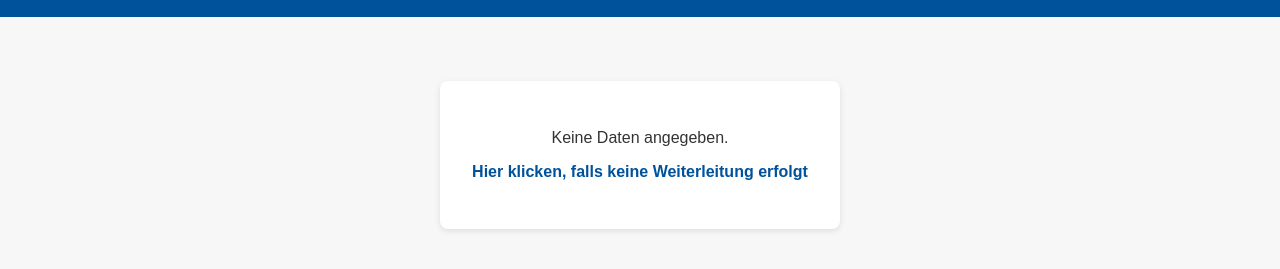
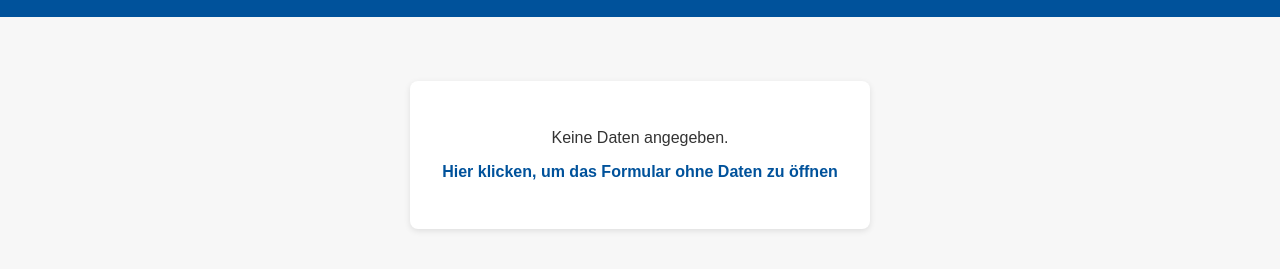
Before and after one commit to NilsLeumann/veb-qr-redirect, a plain HTML site: page index.html in a window 1280 px wide. Shown: the part 95-364 px from the top of the page. Drawn offline with Linux system fonts and the light colour scheme.

Commit message:
Update index.html

```diff
--- a/index.html
+++ b/index.html
@@ -66,16 +66,20 @@
       ];
 
       const raw = decodeURIComponent(window.location.search.substring(1));
-      document.title = "VEB QR Redirect – " + raw;
+      document.title = "VEB QR Redirect – " + (raw || "Keine Daten");
+
+      let url = "https://docs.google.com/forms/d/e/1FAIpQLSefRRXl7x0gLirnxQw2cJBSb9CXtUKPzEex-9y8X1wDSLXKxA/viewform?usp=pp_url";
 
       if (!raw) {
+        // No data given: show message, no auto redirect
         document.getElementById("status").innerText = "Keine Daten angegeben.";
+        document.getElementById("fallback-link").href = url;
+        document.getElementById("fallback-link").innerText = "Hier klicken, um das Formular ohne Daten zu öffnen";
         return;
       }
 
+      // Data given → parse & redirect
       const values = raw.split(/[;,]/);
-      let url = "https://docs.google.com/forms/d/e/1FAIpQLSefRRXl7x0gLirnxQw2cJBSb9CXtUKPzEex-9y8X1wDSLXKxA/viewform?usp=pp_url";
-
       keys.forEach((key, i) => {
         if (values[i]) {
           url += `&entry.${key}=${encodeURIComponent(values[i])}`;
@@ -86,7 +90,7 @@
       link.href = url;
       link.innerText = "Hier klicken, falls keine Weiterleitung erfolgt";
 
-      // Delay slightly so analytics can log the title before redirect
+      // Delay 30 ms
       setTimeout(() => {
         window.location.href = url;
       }, 30);
```
